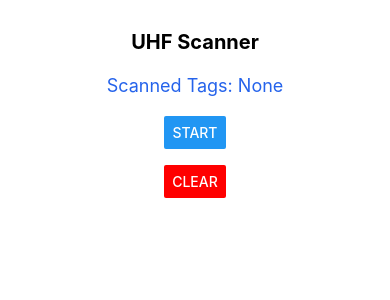
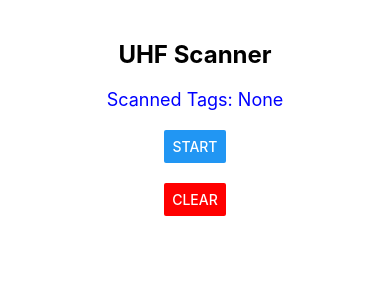
Before and after one commit to YellMinNaing-micro/RFID-UHF-Scanner, a React Native app: screen / in a window 390 px wide. Shown: the top 300 px of the page. Built offline with nearby package versions, Linux system fonts and the light colour scheme.

Commit message:
Update App.tsx

```diff
--- a/App.tsx
+++ b/App.tsx
@@ -1,67 +1,84 @@
-import { JSX, useState } from 'react';
+import React, { useState, useRef, useEffect, JSX } from 'react';
 import { Button, SafeAreaView, Text, View } from 'react-native';
 import { NativeModules } from 'react-native';
-import './global.css';
-import React = require("react");
 
-const {UhfModule} = NativeModules;
+const { UhfModule } = NativeModules;
 
-function App(): JSX.Element {
-    const [scanning, setScanning] = useState(false); // Is scanning active?
-    const [tags, setTags] = useState<string[]>([]);  // Array of scanned tags
-    const [intervalId, setIntervalId] = useState<number | null>(null);
+export default function App(): JSX.Element {
+    const [scanning, setScanning] = useState(false);
+    const [tags, setTags] = useState<string[]>([]);
+    const [readerReady, setReaderReady] = useState(false);
+    const intervalRef = useRef<number | null>(null);
 
-    const startScanning = () => {
+    /** Start scanning (initialize if needed) */
+    const startScanning = async () => {
+        if (!readerReady) {
+            // initialize reader only when first pressing Start
+            try {
+                await UhfModule.initReader();
+                setReaderReady(true);
+                console.log('UHF reader initialized');
+            } catch (e) {
+                console.error('UHF init failed:', e);
+                return; // do not start scanning if init fails
+            }
+        }
+
         if (scanning) {
             // Stop scanning
-            if (intervalId !== null) {
-                clearInterval(intervalId);
+            if (intervalRef.current !== null) {
+                clearInterval(intervalRef.current);
+                intervalRef.current = null;
             }
             setScanning(false);
-            setIntervalId(null);
         } else {
-            // Start scanning every 500ms
-            const id = setInterval(async () => {
+            // Start scanning loop
+            intervalRef.current = setInterval(async () => {
                 try {
-                    // readAllTags returns an array of strings
                     const scannedTags: string[] = await UhfModule.readAllTags();
                     setTags(scannedTags);
                 } catch (e) {
                     console.error('UHF scan error:', e);
                 }
-            }, 500);
-            // In React Native, setInterval returns a number
-            setIntervalId(id as unknown as number);
+            }, 500) as unknown as number;
+
             setScanning(true);
         }
     };
 
+    /** Clear tags list */
     const clearTags = () => setTags([]);
 
+    /** Cleanup on unmount */
+    useEffect(() => {
+        return () => {
+            if (intervalRef.current !== null) {
+                clearInterval(intervalRef.current);
+                intervalRef.current = null;
+            }
+            if (readerReady) UhfModule.closeReader().catch(console.error);
+        };
+    }, [readerReady]);
+
     return (
-        <SafeAreaView className="flex-1 pt-7 items-center">
-            <View className="mb-4">
-                <Text className="text-xl font-bold">UHF Scanner</Text>
+        <SafeAreaView style={{ flex: 1, paddingTop: 40, alignItems: 'center' }}>
+            <View style={{ marginBottom: 20 }}>
+                <Text style={{ fontSize: 24, fontWeight: 'bold' }}>UHF Scanner</Text>
             </View>
 
-            <View className="mb-4">
-                <Text className="text-lg text-blue-600">
+            <View style={{ marginBottom: 20 }}>
+                <Text style={{ fontSize: 18, color: 'blue' }}>
                     Scanned Tags: {tags.length > 0 ? tags.join(', ') : 'None'}
                 </Text>
             </View>
 
-            <View className="mb-4">
-                <Button
-                    title={scanning ? 'Stop' : 'Start'}
-                    onPress={startScanning}
-                />
+            <View style={{ marginBottom: 20 }}>
+                <Button title={scanning ? 'Stop' : 'Start'} onPress={startScanning} />
             </View>
 
             <View>
-                <Button title="Clear" onPress={clearTags} color="red"/>
+                <Button title="Clear" onPress={clearTags} color="red" />
             </View>
         </SafeAreaView>
     );
 }
-
-export default App;
```
